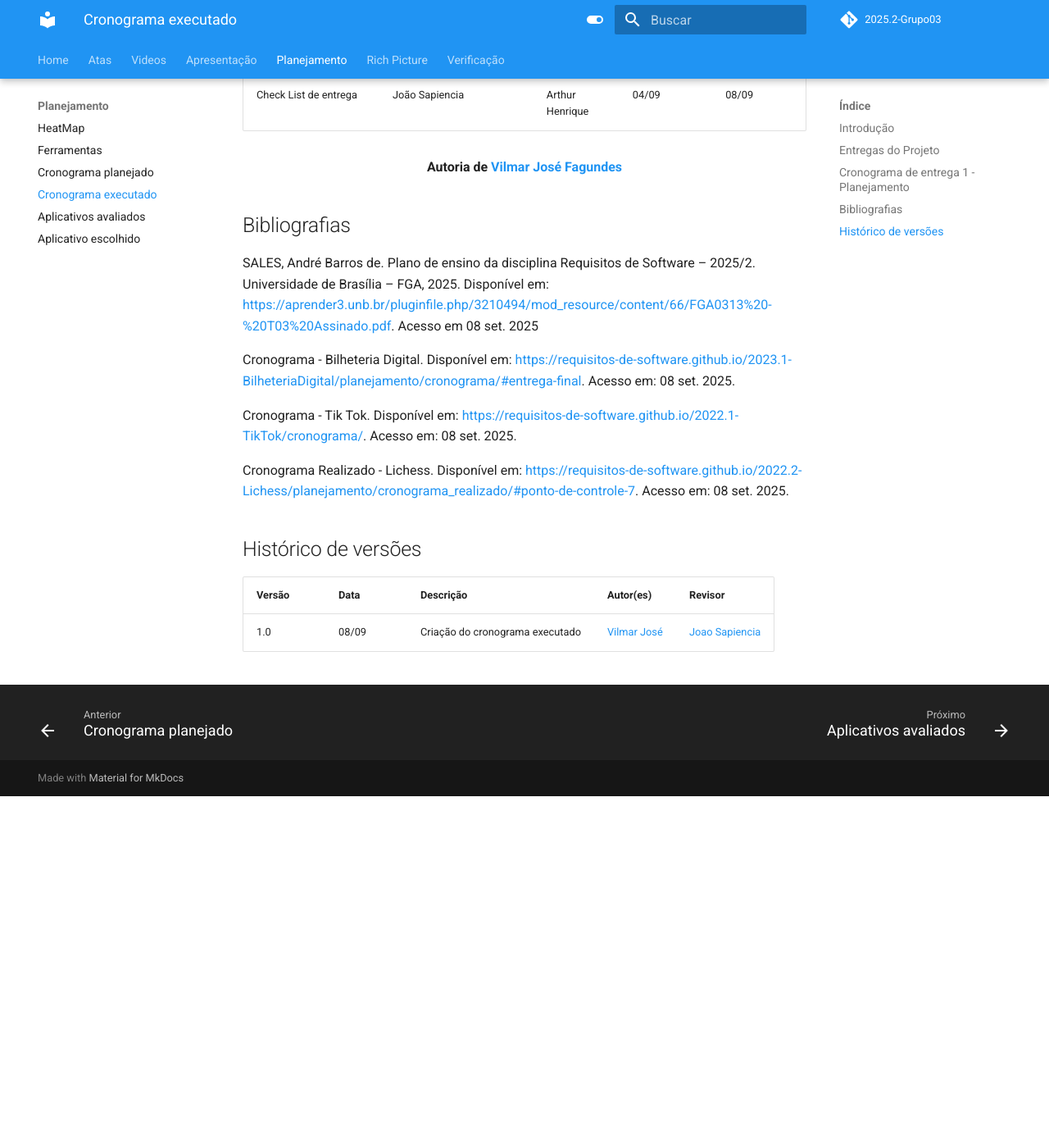
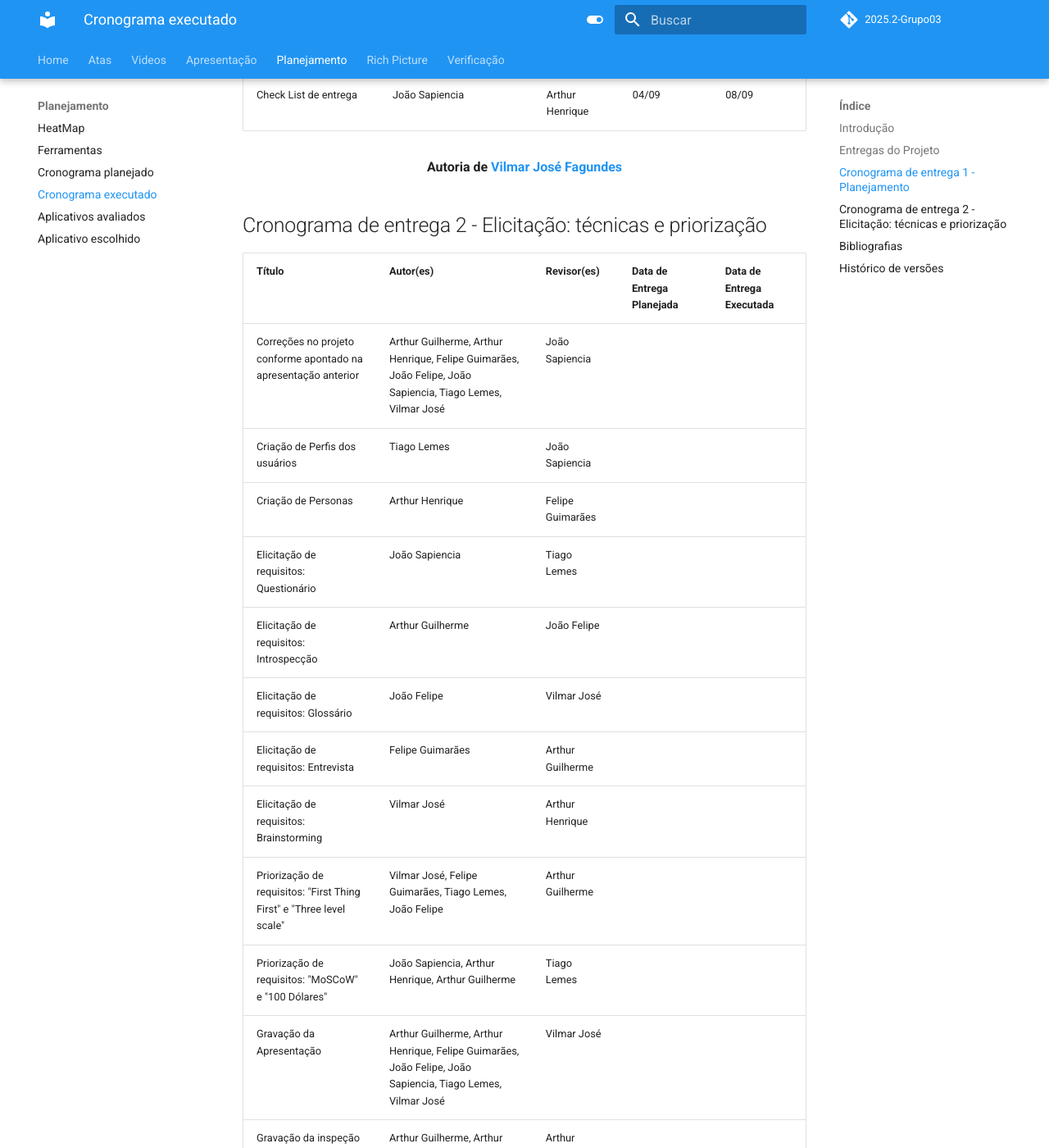
Before and after one commit to Requisitos-de-Software/2025.2-Grupo03, an MkDocs documentation site: the page built from docs/Planejamento/cronograma_executado.md, in a window 1280 px wide and 1400 px high, scrolled down 2078 px. Shown: the whole window at 82% size. Built offline with MkDocs 1.6.1 and Material for MkDocs 9.7.7, drawn with Linux system fonts in a browser that asks for light colours; comment, search, counter and statistics services are not loaded; before the commit the page ends 3049 px from its top, so only the background shows below that; some of the changed text lies outside the part shown.

Commit message:
Ajuste nos cronogramas e incrementação da tabela da etapa 2 no cronograma executado

```diff
--- a/docs/Planejamento/cronograma_executado.md
+++ b/docs/Planejamento/cronograma_executado.md
@@ -9,8 +9,8 @@ Este documento apresenta o cronograma executado na disciplina de Requisitos de S
 
 | **Entrega** | **Descrição** | **Data limite** |
 |---------|-----------|-------------|
-| Etapa 1 | Planejamento do projeto, Heatmap, Ferramentas, cronograma, Rich Picture | 09/09 |
-| Etapa 2 | Elicitação – Técnicas e Priorização | 30/09 |
+| [Etapa 1](#cronograma-de-entrega-1---planejamento) | Planejamento do projeto, Heatmap, Ferramentas, cronograma, Rich Picture | 09/09 |
+| [Etapa 2](#cronograma-de-entrega-2---elicitação-técnicas-e-priorização) | Elicitação – Técnicas e Priorização | 30/09 |
 | Etapa 3 | Modelagem de Requisitos (Cenários , Léxico, Use Case, Especificação Suplementar)| 12/10 |
 | Etapa 4 | Modelagem de Requisitos - Ágil (Histórias de Usuário, Backlogs, NFR Framework) | 21/10 |
 | Etapa 6 | Pós-Rastreabilidade - Gerência II | 28/10 |
@@ -41,6 +41,28 @@ Este documento apresenta o cronograma executado na disciplina de Requisitos de S
 
 <div align="center"><strong>Autoria de <a href="https://github.com/VilmarFagundes">Vilmar José Fagundes</a></strong></div>
 
+## Cronograma de entrega 2 - Elicitação: técnicas e priorização
+
+| **Título** | **Autor(es)** | **Revisor(es)** | **Data de Entrega Planejada** | **Data de Entrega Executada** |
+|------------|---------------|-----------------|-------------------------------|-------------------------------|
+| Correções no projeto conforme apontado na apresentação anterior | Arthur Guilherme, Arthur Henrique, Felipe Guimarães, João Felipe, João Sapiencia, Tiago Lemes, Vilmar José | João Sapiencia | | |
+| Criação de Perfis dos usuários | Tiago Lemes | João Sapiencia | | |
+| Criação de Personas | Arthur Henrique | Felipe Guimarães | | |
+| Elicitação de requisitos: Questionário | João Sapiencia | Tiago Lemes | | |
+| Elicitação de requisitos: Introspecção | Arthur Guilherme | João Felipe | | |
+| Elicitação de requisitos: Glossário | João Felipe | Vilmar José | | |
+| Elicitação de requisitos: Entrevista | Felipe Guimarães | Arthur Guilherme | | |
+| Elicitação de requisitos: Brainstorming | Vilmar José | Arthur Henrique | | |
+| Priorização de requisitos: "First Thing First" e "Three level scale" | Vilmar José, Felipe Guimarães, Tiago Lemes, João Felipe | Arthur Guilherme | | |
+| Priorização de requisitos: "MoSCoW" e "100 Dólares" | João Sapiencia, Arthur Henrique, Arthur Guilherme | Tiago Lemes | | |
+| Gravação da Apresentação | Arthur Guilherme, Arthur Henrique, Felipe Guimarães, João Felipe, João Sapiencia, Tiago Lemes, Vilmar José | Vilmar José | | |
+| Gravação da inspeção do nosso grupo | Arthur Guilherme, Arthur Henrique, Felipe Guimarães, João Felipe, João Sapiencia, Tiago Lemes, Vilmar José | Arthur Henrique | | |
+| Gravação da inspeção do grupo +1 | Arthur Henrique, João Sapiencia, Felipe Guimarâes | Vilmar José | | |
+| Envio da entrega | Vilmar José | João Sapiencia | | |
+| Check List de entrega | João Sapiencia | Tiago Lemes | | |
+
+<div align="center"><strong>Autoria de <a href="https://github.com/VilmarFagundes">Vilmar José Fagundes</a></strong></div>
+
 ## Bibliografias
 
 SALES, André Barros de. Plano de ensino da disciplina Requisitos de Software – 2025/2. Universidade de Brasília – FGA, 2025. Disponível em: [https://aprender3.unb.br/pluginfile.php/3210494/mod_resource/content/66/FGA0313%20-%20T03%20Assinado.pdf](https://aprender3.unb.br/pluginfile.php/3210494/mod_resource/content/66/FGA0313%20-%20T03%20Assinado.pdf). Acesso em 08 set. 2025
```
Also changed, not shown: docs/Planejamento/cronograma_planejado.md (+7 -7 lines).
